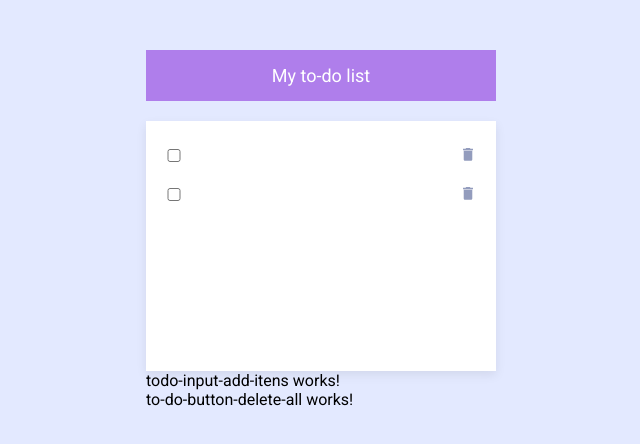
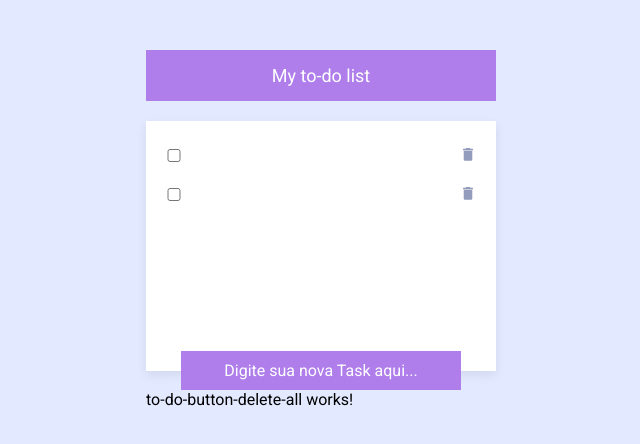
Before and after one commit to gusdepaula/curso-angular-to-do-list, an Angular app: page / in a window 1280 px wide. Shown: the top 444 px of the page, without its empty margins (319-959 px from the left). Built offline with nearby package versions, Linux system fonts and the light colour scheme.

Commit message:
Hands-on 5

```diff
--- a/src/app/modules/home/components/todo-input-add-itens/todo-input-add-itens.component.html
+++ b/src/app/modules/home/components/todo-input-add-itens/todo-input-add-itens.component.html
@@ -1 +1 @@
-<p>todo-input-add-itens works!</p>
+<input type="text" placeholder="Digite sua nova Task aqui..." />
--- a/src/app/modules/home/components/todo-input-add-itens/todo-input-add-itens.component.scss
+++ b/src/app/modules/home/components/todo-input-add-itens/todo-input-add-itens.component.scss
@@ -0,0 +1,25 @@
+@import "../../../../../dist/scss/variables.scss";
+
+:host {
+  display: flex;
+  justify-content: center;
+  margin-top: -20px;
+
+  input {
+    width: 80%;
+
+    border: none;
+    background: $tertiary-background-color;
+
+    font-size: 16px;
+    color: $secondary-text-color;
+    text-align: center;
+
+    padding: 10px;
+    box-sizing: border-box;
+
+    &::placeholder {
+      color: $secondary-text-color;
+    }
+  }
+}
```
